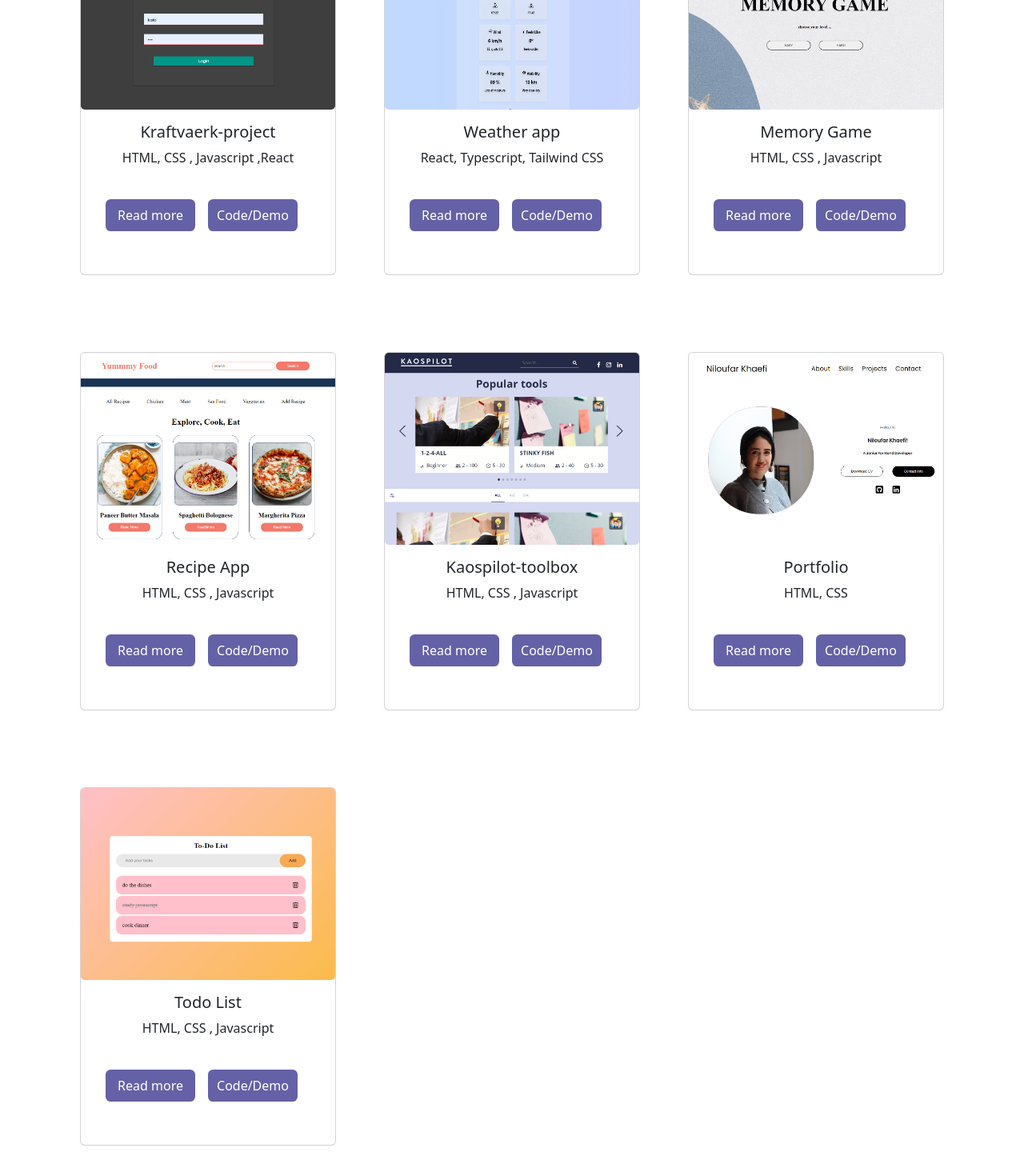
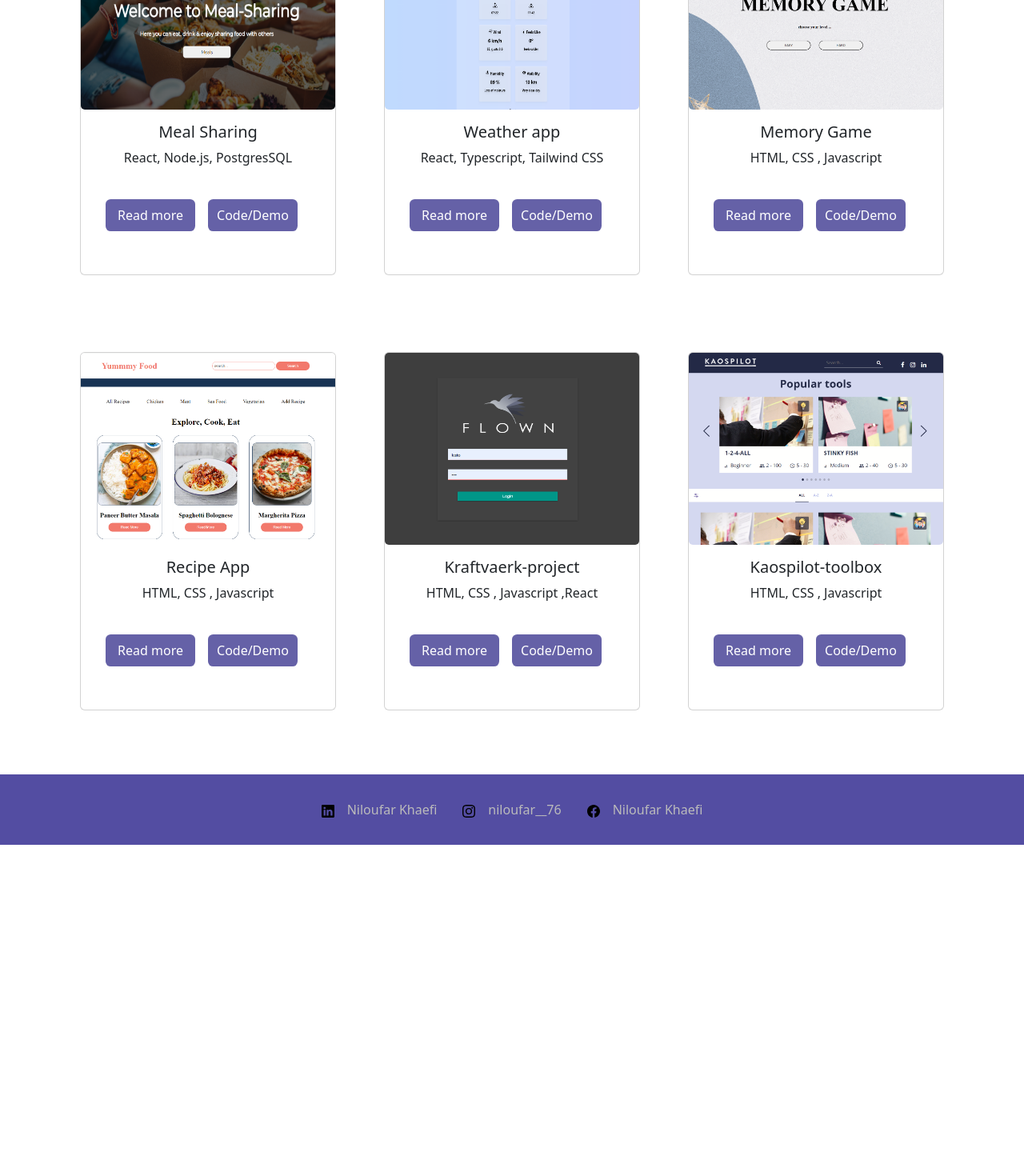
Before and after one commit to Niloufar97/react-portfolio, a React (Vite) app: page /Projects in a window 1280 px wide. Shown: the part 336-1806 px from the top of the page at 80% size. After the commit the page ends 1392 px from the top, so only its background shows below. Built offline with nearby package versions, Linux system fonts and the light colour scheme.

Commit message:
add new meal sharing project

```diff
--- a/src/pages/projects/Projects.jsx
+++ b/src/pages/projects/Projects.jsx
@@ -3,6 +3,7 @@ import Project from "../../components/myProjects/Project";
 import Navigation from "../../components/navbar/myNavbar";
 import { ProjectsData } from "./projectsData";
 import { motion } from "framer-motion";
+import Footer from "../../components/footer/Footer.jsx"
 const containerVariant = {
   hidden: {
     y: "600px",
@@ -32,6 +33,7 @@ function Projects() {
           </Row>
         </Container>
       </motion.div>
+      <Footer/>
     </div>
   );
 }
--- a/src/pages/projects/projectsData.jsx
+++ b/src/pages/projects/projectsData.jsx
@@ -1,19 +1,19 @@
-import todoImg from '../../assets/images/project-img/todoList.png'
-import portfolioImg from '../../assets/images/project-img/portfolio2.png'
+import MealSharingImg from '../../assets/images/project-img/MealSharing.png'
 import kaospilotImg from '../../assets/images/project-img/kaospilot-toolbox.png'
 import KraftvaerkImg from '../../assets/images/project-img/flown.png'
 import RecipeAppImg from '../../assets/images/project-img/recipe.png'
 import MemoryGameImg from '../../assets/images/project-img/memoryGame.png'
 import WeatherAppImg from '../../assets/images/project-img/weather-app.png'
 export const ProjectsData = [
+
       {
         id: 1,
-        title: "Kraftvaerk-project",
-        img: KraftvaerkImg,
-        tech : "HTML, CSS , Javascript ,React",
-        github: "https://github.com/Niloufar97/Kraftvaerk-project",
-        date: "Dec 2023",
-        desc: "During our time working with Kraftvaerk, our team tackled the task of moving a crucial part of their website from Angular to React.js. Kraftvaerk, currently using an Angular-based site, wanted to make the shift to React.js. Our specific role was to kickstart this transition by focusing on the basics, particularly building the SST (presumably Single Page Application) page. This project gave us the opportunity to explore the ins and outs of React.js and play a role in the early phases of Kraftvaerk's migration to a new technology. As a contributor, my responsibility was to create the SST Execute page and establish the fundamental routes, laying the foundation for the broader migration effort."
+        title: "Meal Sharing",
+        img: MealSharingImg,
+        tech : "React, Node.js, PostgresSQL",
+        github: "https://meal-sharing-dhq2.onrender.com/",
+        date: "May 2024",
+        desc: "MealSharing is a project I developed during my journey at Hack Your Future using React, MySQL, and Node.js. This app connects you with home cooks in your community, offering delicious homemade meals. Whether you're looking to enjoy a taste of home or share your own cooking talents, MealSharing is your go-to platform for authentic, home-cooked delights."
       },
       {
         id: 2,
@@ -42,33 +42,22 @@ export const ProjectsData = [
         date: "Dec 2023",
         desc: "Join me on a foodie journey with the recipe app I whipped up during the Hack Your Future course. I made it super easy to find yummy recipes by pulling info from JSON files. Each dish comes with a cool pop-up that spills the beans on what you need and how to make it. Want pasta or salad? No prob – just use the filters. And if you're on a hunt for a specific recipe, the search tool's got your back. Best part? You can add your own recipes and be part of the foodie gang. Forget boring cookbooks – this app makes cooking fun and simple! 🍳📱"
       },
-
       {
         id: 5,
+        title: "Kraftvaerk-project",
+        img: KraftvaerkImg,
+        tech : "HTML, CSS , Javascript ,React",
+        github: "https://github.com/Niloufar97/Kraftvaerk-project",
+        date: "Dec 2023",
+        desc: "During our time working with Kraftvaerk, our team tackled the task of moving a crucial part of their website from Angular to React.js. Kraftvaerk, currently using an Angular-based site, wanted to make the shift to React.js. Our specific role was to kickstart this transition by focusing on the basics, particularly building the SST (presumably Single Page Application) page. This project gave us the opportunity to explore the ins and outs of React.js and play a role in the early phases of Kraftvaerk's migration to a new technology. As a contributor, my responsibility was to create the SST Execute page and establish the fundamental routes, laying the foundation for the broader migration effort."
+      },
+      {
+        id: 6,
         title: "Kaospilot-toolbox",
         img: kaospilotImg,
         tech : "HTML, CSS , Javascript",
         github: "https://github.com/Niloufar97/Kaospilot-toolbox",
         date: "Jun 2023",
         desc: "For the culmination of the JavaScript course at ReDi-School, I collaborated with a dynamic team of 12 individuals to create the Kaospilot-toolbox. This multifaceted project not only deepened our understanding of JavaScript but also provided invaluable lessons in teamwork and collaborative development. From mastering the intricacies of JavaScript to honing effective communication within a group setting, the project served as a nexus of technical and interpersonal growth. Additionally, the experience of utilizing Git and GitHub for version control added a crucial layer of real-world application to our skill set. The Kaospilot-toolbox is a testament to our collective efforts, showcasing not only our JavaScript proficiency but also our ability to navigate the complexities of collaborative development and version control systems."
-      },
-      {
-        id: 6,
-        title: "Portfolio",
-        img: portfolioImg,
-        tech: "HTML, CSS",
-        github: "https://github.com/Niloufar97/Portfolio-HYF",
-        date: "Oct 2023",
-        desc:"As part of my coursework during the Hack Your Future semester, I meticulously crafted a personal portfolio using HTML and CSS. This project served as a comprehensive review of my acquired skills in front-end development, showcasing a visually appealing and functional portfolio. While the current design excels in larger screens and mobile devices, I'm eager to enhance its responsiveness further by incorporating the Bootstrap library. This endeavor not only encapsulates my commitment to continual improvement but also underscores my proficiency in crafting engaging and dynamic web experiences."
-
-      },
-      {
-        id: 7,
-        title: "Todo List",
-        img: todoImg,
-        tech : "HTML, CSS , Javascript",
-        github: "https://github.com/Niloufar97/to-do-list",
-        date: "May 2023",
-        desc:"During the JavaScript semester at ReDi-School, I undertook the task of creating a To-Do List application as a homework assignment. This project proved instrumental in enhancing my proficiency with JavaScript, particularly in manipulating the Document Object Model (DOM) and utilizing local storage. Through dynamic updates and event handling, I honed my skills in creating an interactive and user-friendly task management tool. Leveraging local storage not only added persistence to user data but also deepened my understanding of building robust web applications. This project marked a significant milestone in my JavaScript journey, showcasing practical application of acquired knowledge and setting the stage for further exploration in web development."
       }
 ]
```
Also changed, not shown: src/assets/images/project-img/MealSharing.png (added).
